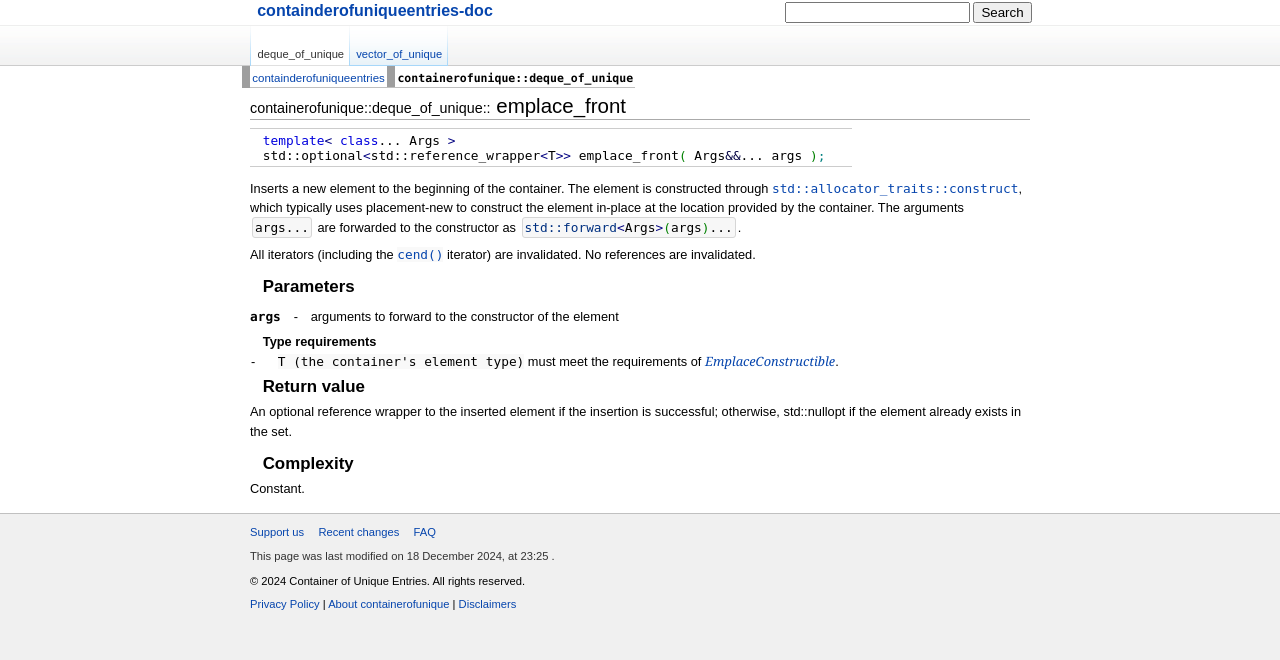
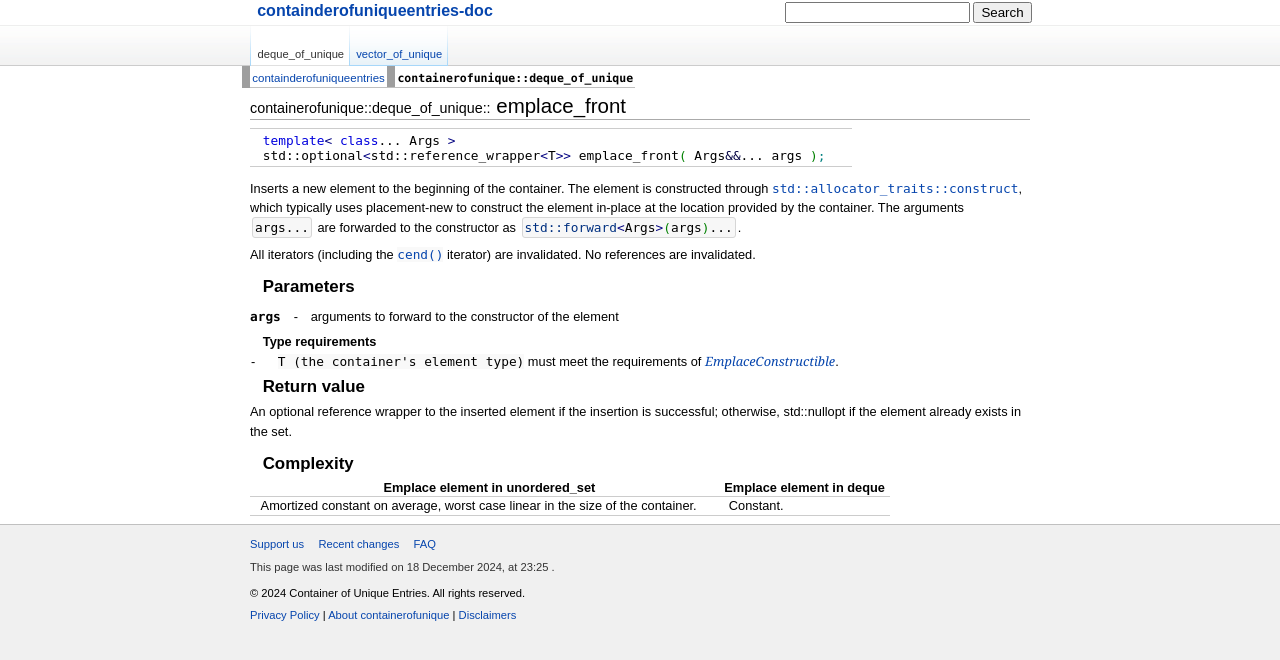
Before and after one commit to Huanhuan-Jiang/containerofuniqueelements.github.io, a Jekyll site: the page built from _docs/deque_of_unique/emplace_front.html, in a window 1280 px wide. Shown: the top 660 px of the page. Built offline with Jekyll 4.4.1, drawn with Linux system fonts in a browser that asks for light colours; some web fonts are replaced; grey boxes are pictures that could not be loaded.

Commit message:
Update complexity of emplace_front.html

```diff
--- a/_docs/deque_of_unique/emplace_front.html
+++ b/_docs/deque_of_unique/emplace_front.html
@@ -112,4 +112,30 @@ title: emplace_front
 <h3>
   <span class="mw-headline" id="Complexity">Complexity</span>
 </h3>
-<p>Constant.</p>
+<table class="t-dsc-begin" style="width: 50em">
+  <tbody>
+    <tr class="t-dsc-hitem">
+      <th></th>
+      <th>Emplace element in unordered_set</th>
+      <th>Emplace element in deque</th>
+    </tr>
+
+    <tr class="t-dsc">
+      <td></td>
+      <td>
+        <div>
+          Amortized constant on average, worst case linear in the size of the
+          container.
+        </div>
+      </td>
+      <td>
+        <div>Constant.</div>
+      </td>
+    </tr>
+    <tr class="t-dcl-sep">
+      <td></td>
+      <td></td>
+      <td></td>
+    </tr>
+  </tbody>
+</table>
```
